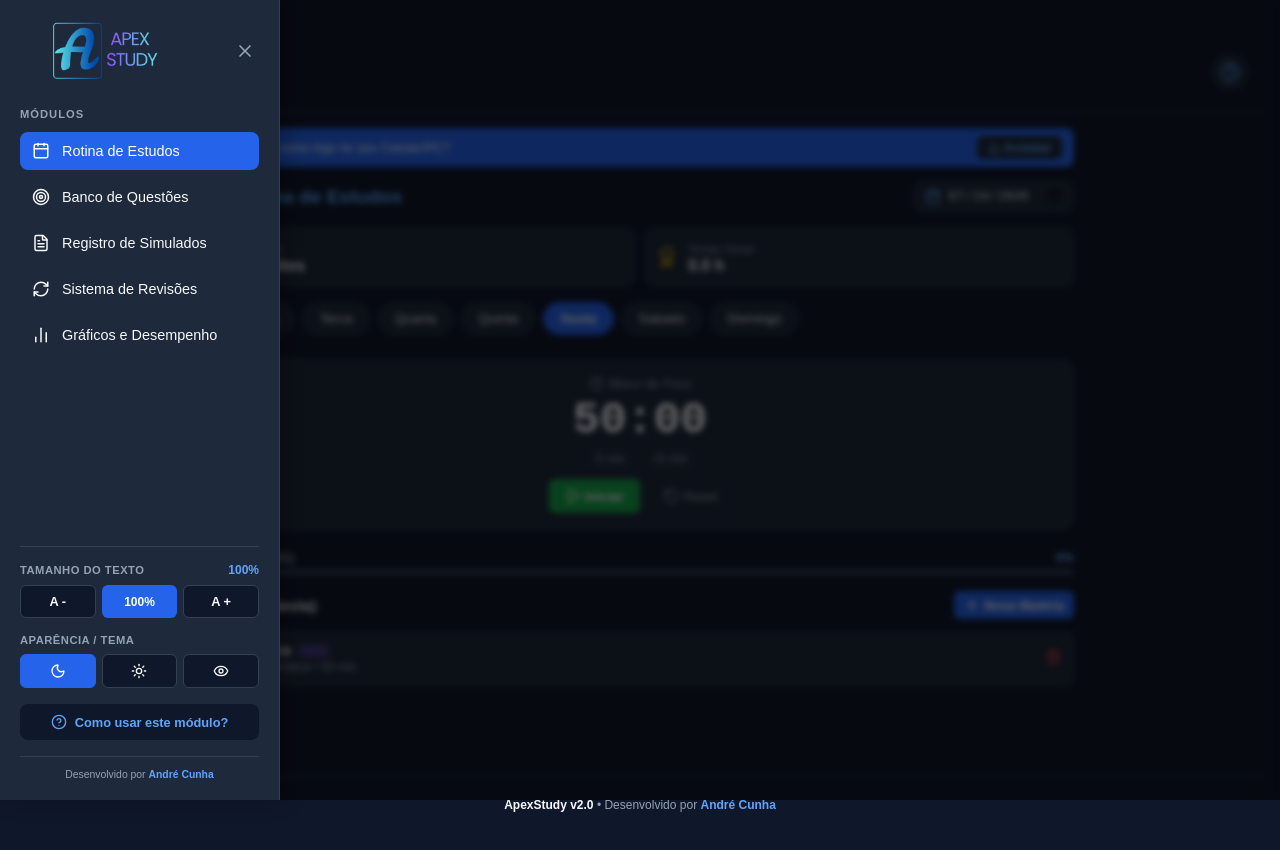
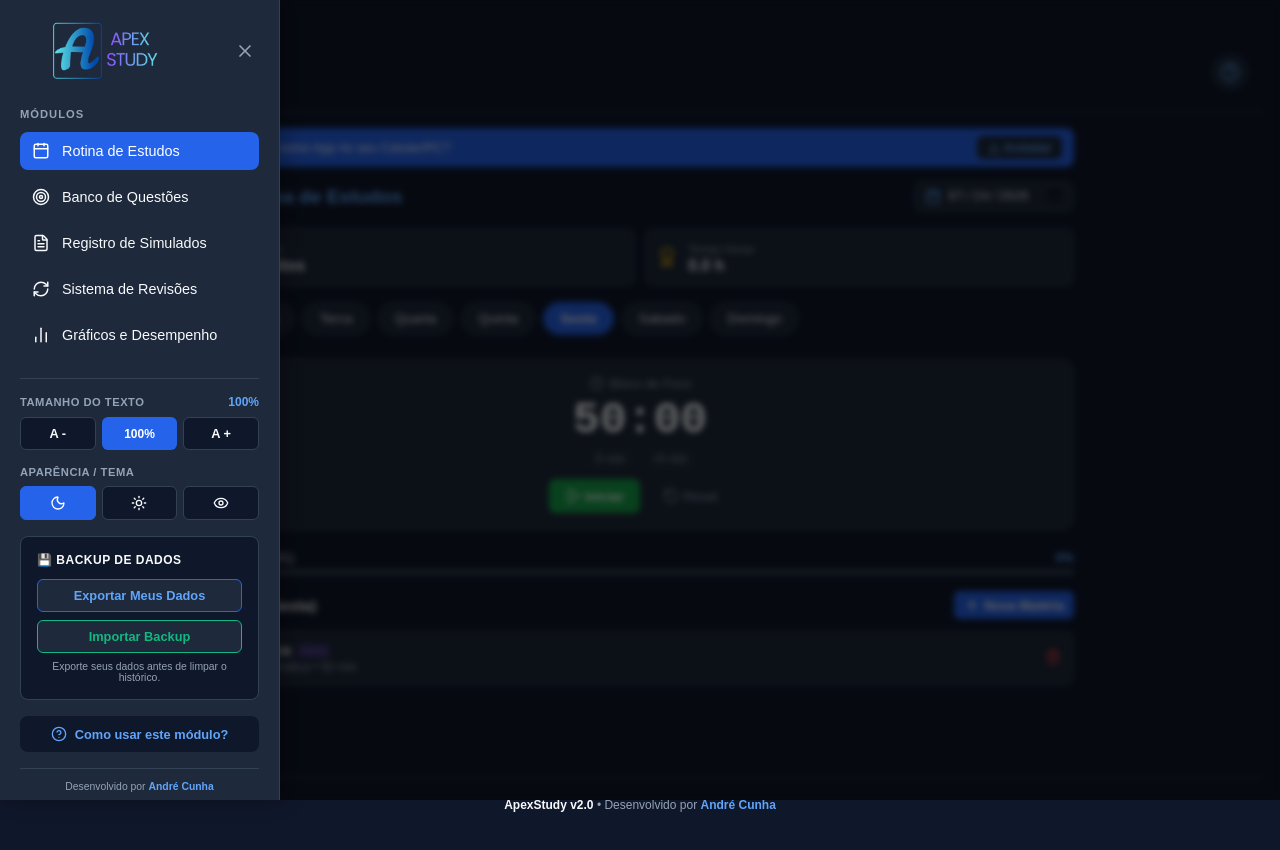
Before and after one commit to Andrecc-dev/ApexStudy, a React (Vite) app: page / in a window 1280 px wide. Both pictures are taken after a click on the button 48 px from the left and 71 px from the top of the page. Shown: the top 850 px of the page. Built offline with nearby package versions, Linux system fonts and the light colour scheme.

Commit message:
feat: adição do sistema de exportar e importar dados

```diff
--- a/src/App.jsx
+++ b/src/App.jsx
@@ -3,7 +3,7 @@ import { Download, HelpCircle, X } from 'lucide-react';
 
 import Header from './components/Header';
 import Sidebar from './components/Sidebar';
-import RotinaEstudos from './components/RotinaEstudos'; // ← NOVO COMPONENTE IMPORTADO AQUI
+import RotinaEstudos from './components/RotinaEstudos';
 import BancoQuestoes from './components/BancoQuestoes';
 import RegistroSimulados from './components/RegistroSimulados';
 import SistemaRevisoes from './components/SistemaRevisoes';
--- a/src/components/Sidebar.jsx
+++ b/src/components/Sidebar.jsx
@@ -30,6 +30,55 @@ export default function Sidebar({
   const navegarPara = (aba) => {
     setAbaAtiva(aba);
     onClose();
+  };
+
+  // Função para Exportar (Baixar) os dados
+  const exportarDados = () => {
+    // Puxa tudo que importa do localStorage
+    const dados = {
+      cronograma: localStorage.getItem('apexstudy_cronograma'),
+      revisoes: localStorage.getItem('apexstudy_revisoes'),
+      tema: localStorage.getItem('apexstudy_tema'),
+      fonte: localStorage.getItem('apexstudy_fonte')
+    };
+
+    // Cria o arquivo virtual
+    const blob = new Blob([JSON.stringify(dados)], { type: 'application/json' });
+    const url = URL.createObjectURL(blob);
+
+    // Força o download
+    const link = document.createElement('a');
+    link.href = url;
+    link.download = 'meu_backup_apexstudy.json';
+    document.body.appendChild(link);
+    link.click();
+    document.body.removeChild(link);
+    URL.revokeObjectURL(url);
+  };
+
+  // Função para Importar (Ler) os dados
+  const importarDados = (event) => {
+    const file = event.target.files[0];
+    if (!file) return;
+
+    const reader = new FileReader();
+    reader.onload = (e) => {
+      try {
+        const dados = JSON.parse(e.target.result);
+
+        // Verifica se o arquivo tem a estrutura correta e salva
+        if (dados.cronograma) localStorage.setItem('apexstudy_cronograma', dados.cronograma);
+        if (dados.revisoes) localStorage.setItem('apexstudy_revisoes', dados.revisoes);
+        if (dados.tema) localStorage.setItem('apexstudy_tema', dados.tema);
+        if (dados.fonte) localStorage.setItem('apexstudy_fonte', dados.fonte);
+
+        alert('✅ Dados recuperados com sucesso! O aplicativo será reiniciado para aplicar as mudanças.');
+        window.location.reload(); // Recarrega a página para atualizar os estados do React
+      } catch (error) {
+        alert('❌ Erro ao ler o arquivo. Certifique-se de que é um backup válido do ApexStudy.');
+      }
+    };
+    reader.readAsText(file);
   };
 
   return (
@@ -403,6 +452,38 @@ export default function Sidebar({
             </div>
           </div>
 
+          {/* BACKUP DE DADOS */}
+          <div style={{ marginBottom: '16px', padding: '16px', backgroundColor: 'var(--bg-primary, #0f172a)', borderRadius: '8px', border: '1px solid var(--border-color, #334155)' }}>
+            <h4 style={{ margin: '0 0 12px 0', fontSize: '0.75rem', color: 'var(--text-primary, #cbd5e1)', textTransform: 'uppercase', letterSpacing: '0.5px' }}>
+              💾 Backup de Dados
+            </h4>
+
+            <div style={{ display: 'flex', flexDirection: 'column', gap: '8px' }}>
+              <button
+                onClick={exportarDados}
+                style={{ padding: '8px', borderRadius: '6px', backgroundColor: 'var(--bg-card, #1e293b)', color: 'var(--accent-text, #60a5fa)', border: '1px solid var(--accent-color, #2563eb)', cursor: 'pointer', fontWeight: 'bold', fontSize: '0.8rem' }}
+              >
+                Exportar Meus Dados
+              </button>
+
+              <label
+                style={{ padding: '8px', borderRadius: '6px', backgroundColor: 'var(--bg-card, #1e293b)', color: '#10b981', border: '1px solid #10b981', cursor: 'pointer', fontWeight: 'bold', textAlign: 'center', fontSize: '0.8rem' }}
+              >
+                Importar Backup
+                <input
+                  type="file"
+                  accept=".json"
+                  onChange={importarDados}
+                  style={{ display: 'none' }}
+                />
+              </label>
+            </div>
+
+            <p style={{ fontSize: '0.65rem', color: 'var(--text-secondary, #64748b)', margin: '8px 0 0 0', textAlign: 'center' }}>
+              Exporte seus dados antes de limpar o histórico.
+            </p>
+          </div>
+
           {/* Botão de Tutorial */}
           <button
             onClick={() => {
```
